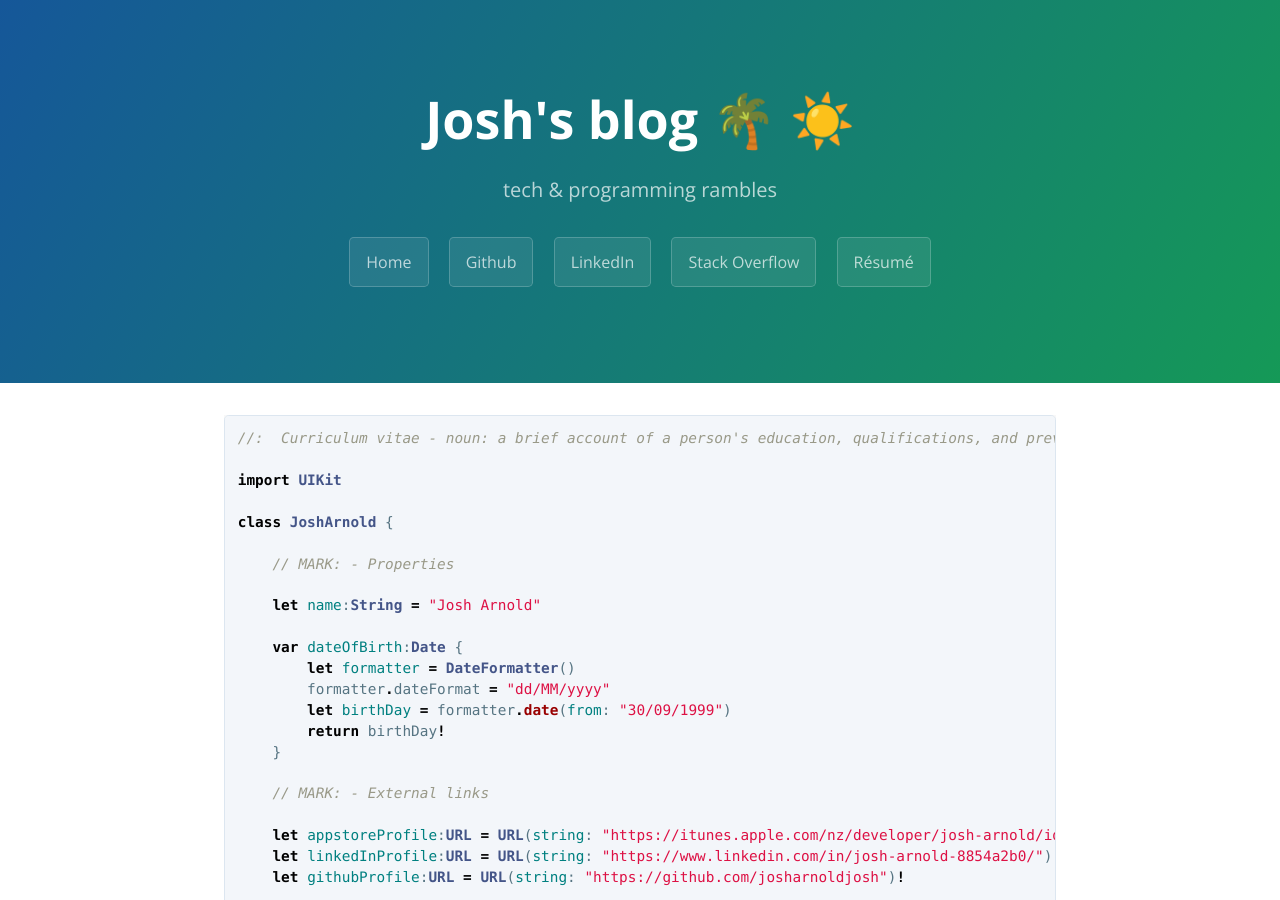
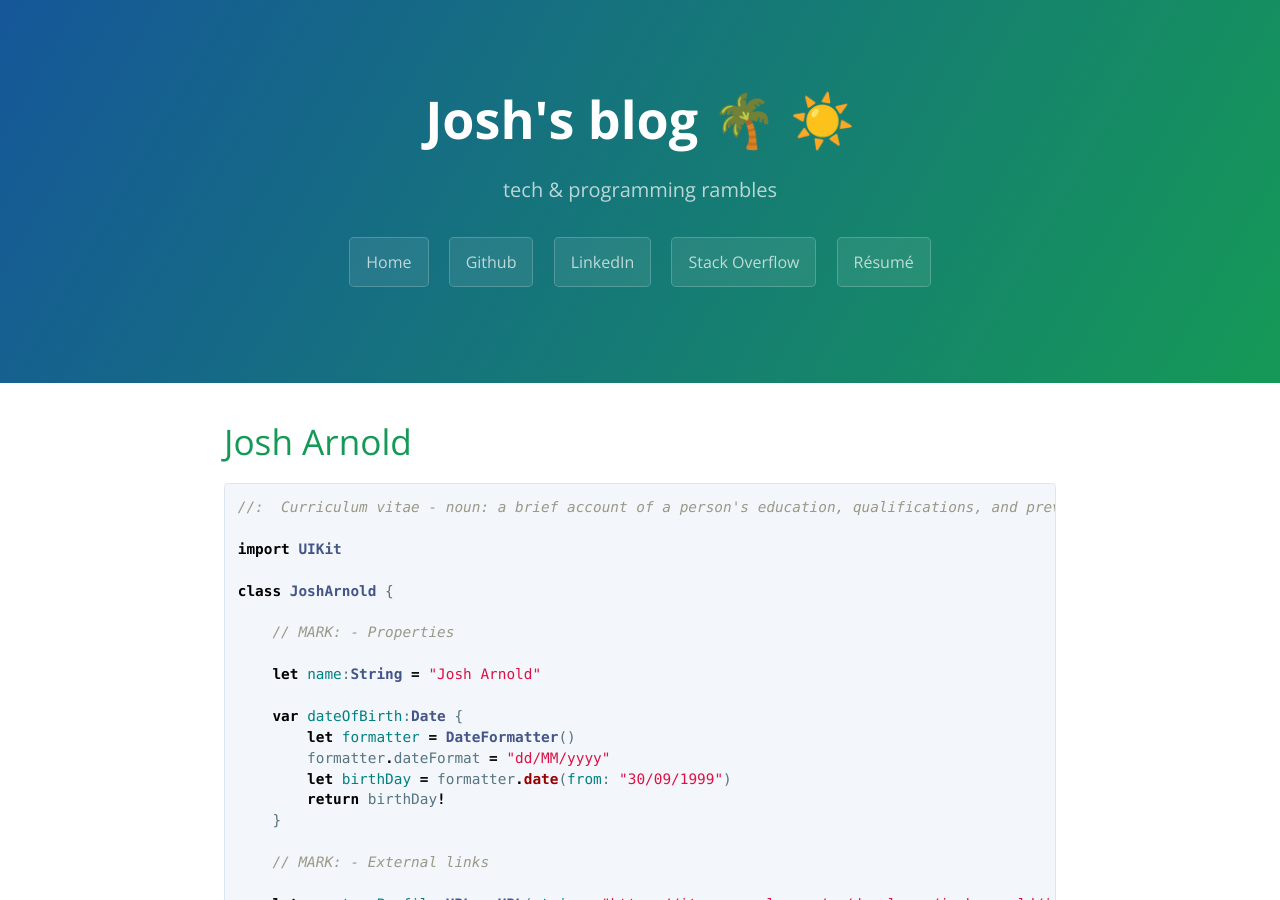
Before and after one commit to josharnoldjosh/josharnoldjosh.github.io, a Jekyll site: the page built from CV.MD, in a window 1280 px wide and 900 px high. Built offline with Jekyll 4.4.1, drawn with Linux system fonts in a browser that asks for light colours; our own code applies the rules of GitHub Pages for plain Markdown files.

Commit message:
Update CV.MD

````diff
--- a/CV.MD
+++ b/CV.MD
@@ -1,3 +1,6 @@
+# Josh Arnold
+
+
 ```swift
 //:  Curriculum vitae - noun: a brief account of a person's education, qualifications, and previous experience, typically sent with a job application.
 
````
